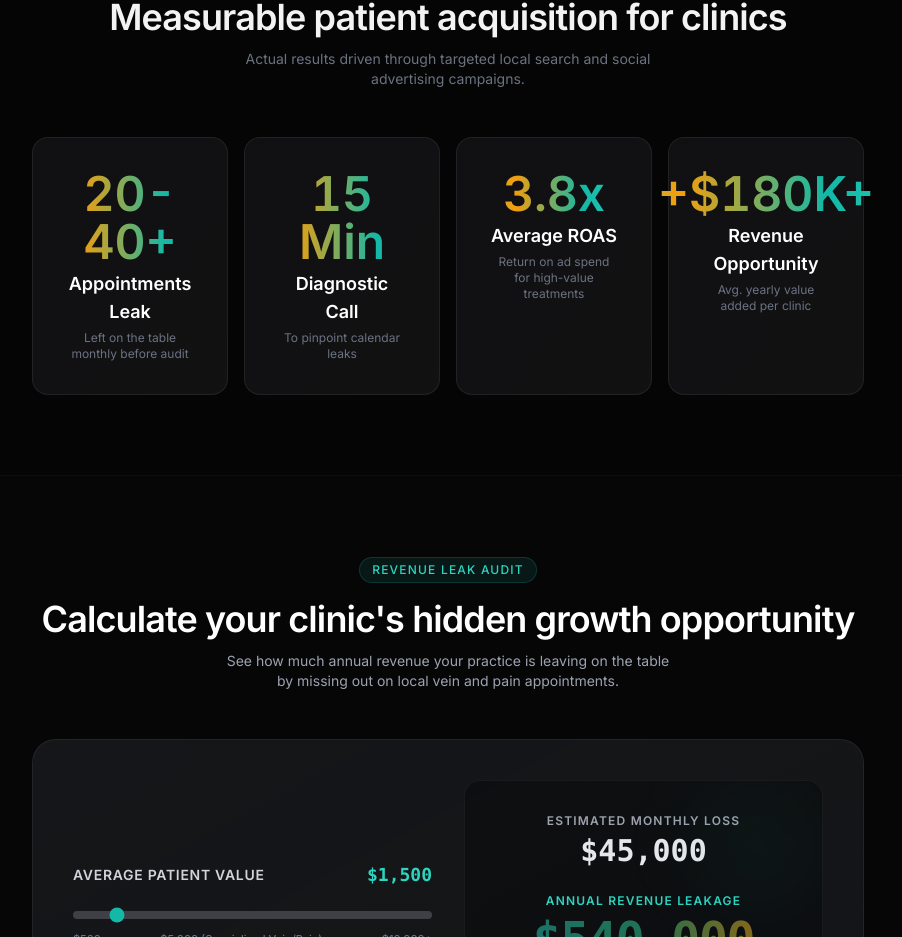
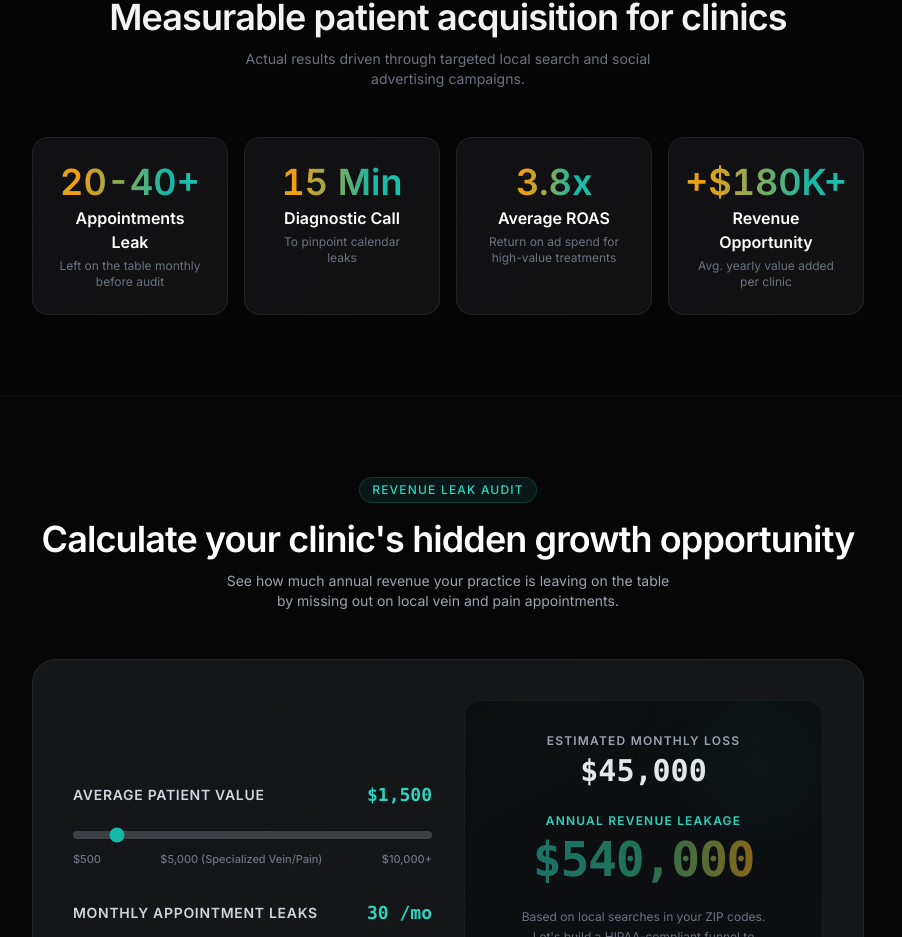
Before and after one commit to awabalishah/Portfolio, a React (Vite) app: page / in a window 1280 px wide. Shown: the part 926-1863 px from the top of the page, without its empty margins (192-1094 px from the left). Built offline with nearby package versions, Linux system fonts and the light colour scheme.

Commit message:
style: widen stats grid container and optimize font sizes in Results section to prevent text wrapping

```diff
--- a/src/components/Results.jsx
+++ b/src/components/Results.jsx
@@ -50,15 +50,15 @@ const StatCard = ({ stat, index }) => {
             whileInView={{ opacity: 1, y: 0 }}
             viewport={{ once: true, margin: '-40px' }}
             transition={{ duration: 0.55, delay: index * 0.1, ease: [0.22, 1, 0.36, 1] }}
-            className="relative flex flex-col items-center text-center p-6 md:p-8 rounded-2xl bg-gradient-to-br from-zinc-900/60 to-zinc-800/40 border border-white/[0.07] hover:border-teal-500/30 transition-all group"
+            className="relative flex flex-col items-center text-center p-4 md:p-6 rounded-2xl bg-gradient-to-br from-zinc-900/60 to-zinc-800/40 border border-white/[0.07] hover:border-teal-500/30 transition-all group"
         >
             {/* Glow */}
             <div className="absolute inset-0 rounded-2xl bg-teal-500/0 group-hover:bg-teal-500/[0.04] transition-colors duration-500 pointer-events-none"></div>
 
-            <div className="text-4xl md:text-5xl font-bold mb-1 shimmer-gradient tabular-nums leading-none">
+            <div className="text-3xl md:text-4xl font-bold mb-1 shimmer-gradient tabular-nums leading-none">
                 {displayPrefix}{displayValue}{stat.suffix}
             </div>
-            <div className="text-base md:text-lg font-semibold text-white mb-1">{stat.label}</div>
+            <div className="text-sm md:text-base font-semibold text-white mb-1">{stat.label}</div>
             <div className="text-xs text-gray-500">{stat.description}</div>
         </motion.div>
     );
@@ -67,7 +67,7 @@ const StatCard = ({ stat, index }) => {
 const Results = () => {
     return (
         <section id="results" className="py-16 md:py-20 px-4">
-            <div className="container max-w-4xl mx-auto px-4 md:px-8">
+            <div className="container max-w-5xl mx-auto px-4 md:px-8">
                 {/* Header */}
                 <motion.div
                     initial={{ opacity: 0, y: 20 }}
```
